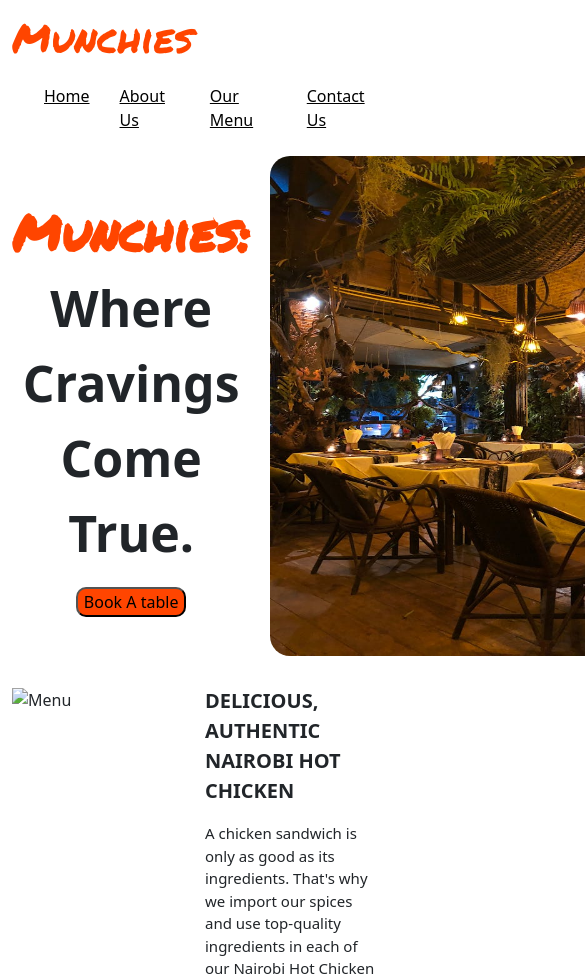
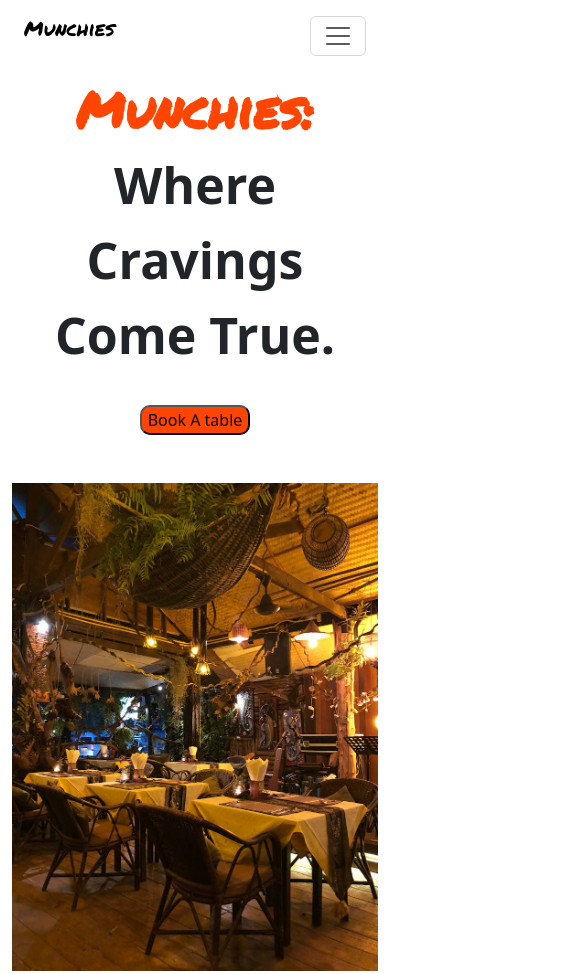
Before and after one commit to MorrisGcode/restaurant, a plain HTML site: page index.html in a window 390 px wide. Shown: the top 974 px of the page, 585 px wide, since content can reach past the window. Drawn offline with nearby package versions, Linux system fonts and the light colour scheme.

Commit message:
add styling to make the pages responsive

```diff
--- a/index.html
+++ b/index.html
@@ -17,15 +17,22 @@
   </head>
   <body>
     <div class="container">
-    <nav class="navbar">
-        <p class="rname">Munchies</p>
-        <ul class="links">
-            <li><a href="index.html">Home</a></li>
-            <li><a href="about.html">About Us</a></li>
-            <li><a href="menu.html">Our Menu</a></li>
-            <li><a href="contact.html">Contact Us</a></li>
-        </ul>
-    </nav>
+    <nav class="navbar navbar-expand-lg">
+  <div class="container-fluid">
+    <p class="rname navbar-brand">Munchies</p>
+    <button class="navbar-toggler" type="button" data-bs-toggle="collapse" data-bs-target="#navbarNav">
+      <span class="navbar-toggler-icon"></span>
+    </button>
+    <div class="collapse navbar-collapse" id="navbarNav">
+      <ul class="navbar-nav ms-auto">
+        <li class="nav-item"><a class="nav-link" href="index.html">Home</a></li>
+        <li class="nav-item"><a class="nav-link" href="about.html">About Us</a></li>
+        <li class="nav-item"><a class="nav-link" href="menu.html">Our Menu</a></li>
+        <li class="nav-item"><a class="nav-link" href="contact.html">Contact Us</a></li>
+      </ul>
+    </div>
+  </div>
+</nav>
     <div class="hbody">
         <div class="firstsec">
             <p style="font-size: 50px;"> <b><span style="color: orangered; font-family: permanent marker, serif;">Munchies:</span> Where Cravings Come True.</b></p>
--- a/styles.css
+++ b/styles.css
@@ -1,6 +1,12 @@
 @media(max-width:768px){  /*for phone screen */
     .container{
         grid-template-columns: 1fr;
+    }
+    .firstsec, .secondsec, .third, .fourth {
+        text-align: center;
+    }
+    .firstsec button {
+        margin: 1rem auto;
     }
 }
 @media(max-width:1024px){ /*for tablet screen */
@@ -36,22 +42,29 @@
     color: orangered;
 }
 .hbody{
-    display: grid;
-    grid-template-columns: repeat(2,1fr);
-    gap: 20px;
+    display: flex;
+    flex-wrap: wrap;
+    gap: 2rem;
 }
-.firstsec{
-    text-align: center;
-    margin: auto;
+.firstsec, .secondsec{
+    flex: 1 1 300px;
 }
 .secondsec img{
-    border-radius: 20px;
+    max-width: 100%;
+    height: auto;
 }
 .hmid{
-    display: grid;
-    grid-template-columns: repeat(2,1fr);
-    gap: 20px;
+    display: flex;
+    flex-wrap: wrap;
+    gap: 2rem;
     margin-top: 30px;
+}
+.third, .fourth{
+    flex: 1 1 300px;
+}
+.third img{
+    max-width: 100%;
+    height: auto;
 }
 .reserve{
     margin-left: 30%;
```
Also changed, not shown: about.html (+16 -9 lines), contact.html (+16 -9 lines), menu.html (+16 -9 lines).
